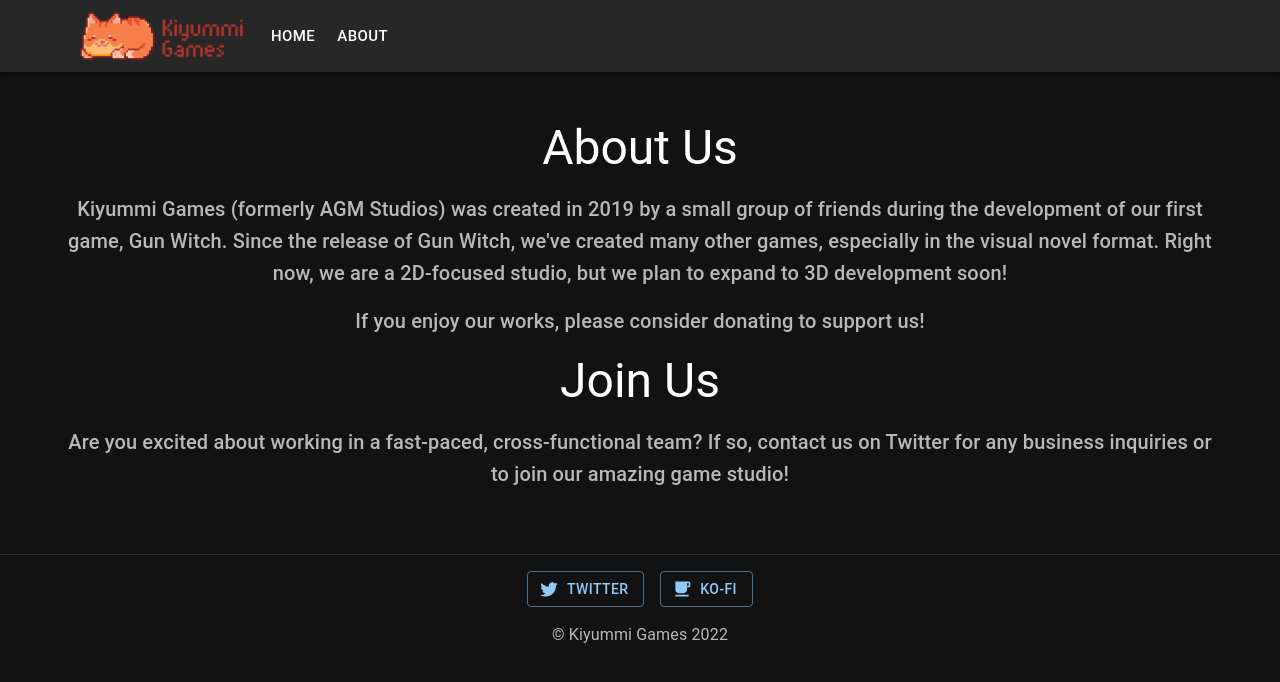
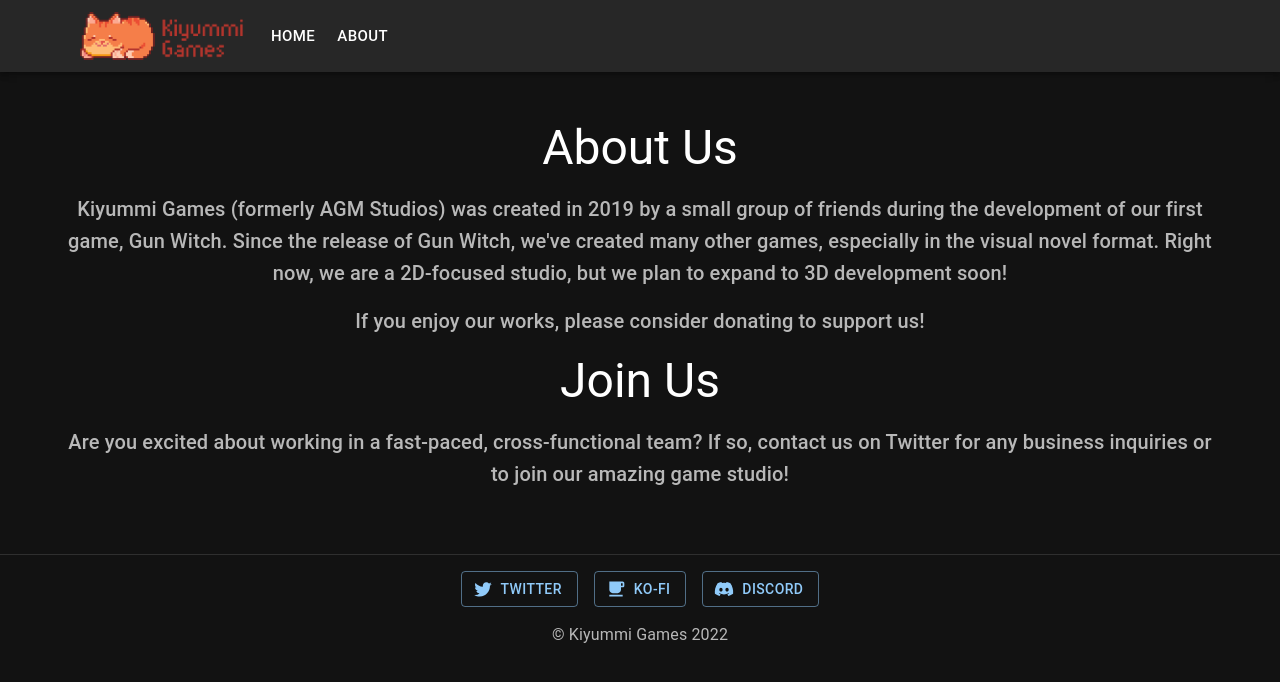
Before and after one commit to berrybus/kiyummi-website-old, a React (Create React App) app: page /about in a window 1280 px wide. Shown: the top 682 px of the page. Built offline with nearby package versions, Linux system fonts and the light colour scheme.

Commit message:
add discord icon

```diff
--- a/package.json
+++ b/package.json
@@ -12,6 +12,7 @@
     "@testing-library/user-event": "^13.5.0",
     "react": "^18.2.0",
     "react-dom": "^18.2.0",
+    "react-icons": "^4.4.0",
     "react-router-dom": "^6.3.0",
     "react-scripts": "^2.1.3",
     "react-twitter-widgets": "^1.11.0",
--- a/src/Footer.js
+++ b/src/Footer.js
@@ -7,6 +7,7 @@ import Stack from '@mui/material/Stack';
 import Divider from '@mui/material/Divider';
 import TwitterIcon from '@mui/icons-material/Twitter';
 import LocalCafeIcon from '@mui/icons-material/LocalCafe';
+import { FaDiscord } from 'react-icons/fa';
 
 function Copyright() {
     return (
@@ -33,6 +34,10 @@ function Footer() {
                     <Button variant="outlined" href="https://ko-fi.com/kiyummi" target="_blank" rel="noopener noreferrer" startIcon={<LocalCafeIcon />}>
                         Ko-fi
                     </Button>
+
+                    <Button variant="outlined" href="https://discord.gg/ke4E8Wgzpw" target="_blank" rel="noopener noreferrer" startIcon={<FaDiscord />}>
+                        Discord
+                    </Button>
                 </Stack>
                 <Copyright />
             </Container>
```
Also changed, not shown: 1 other file (tests, documents, lock files or other folders).
